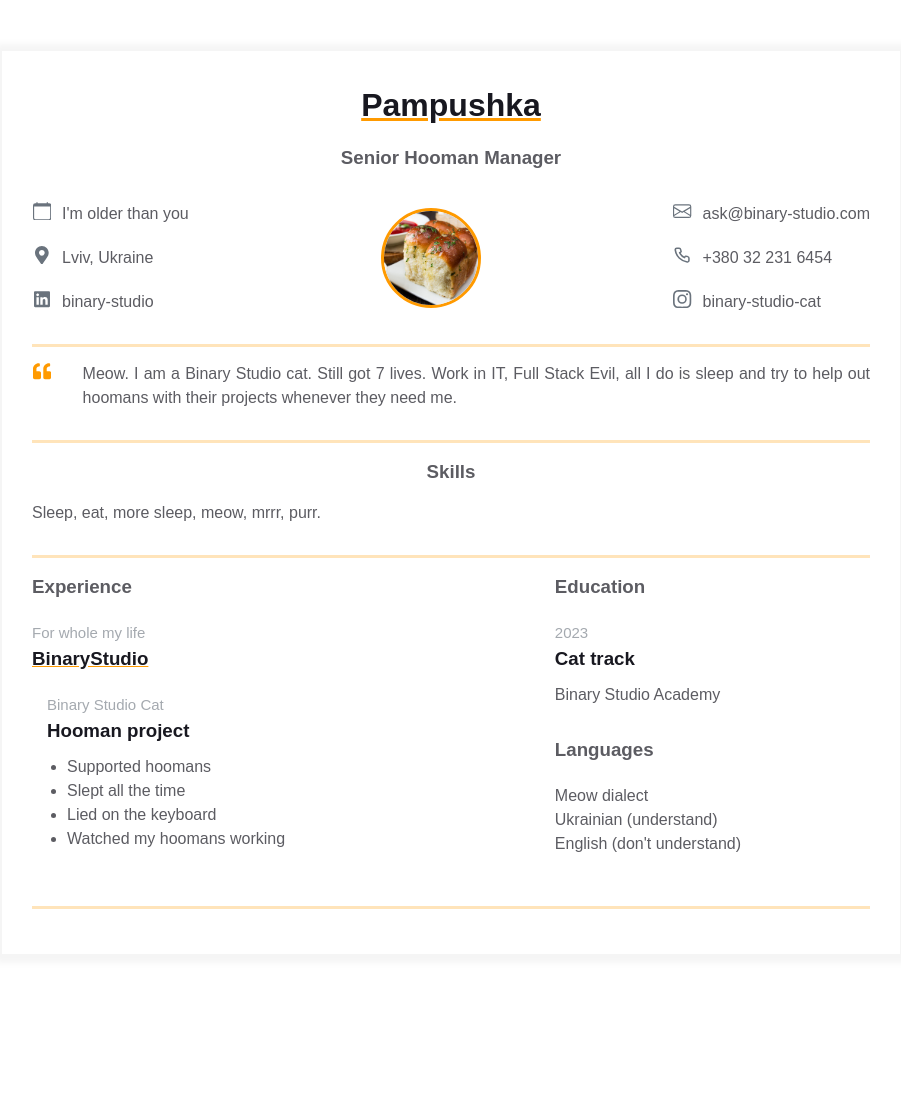
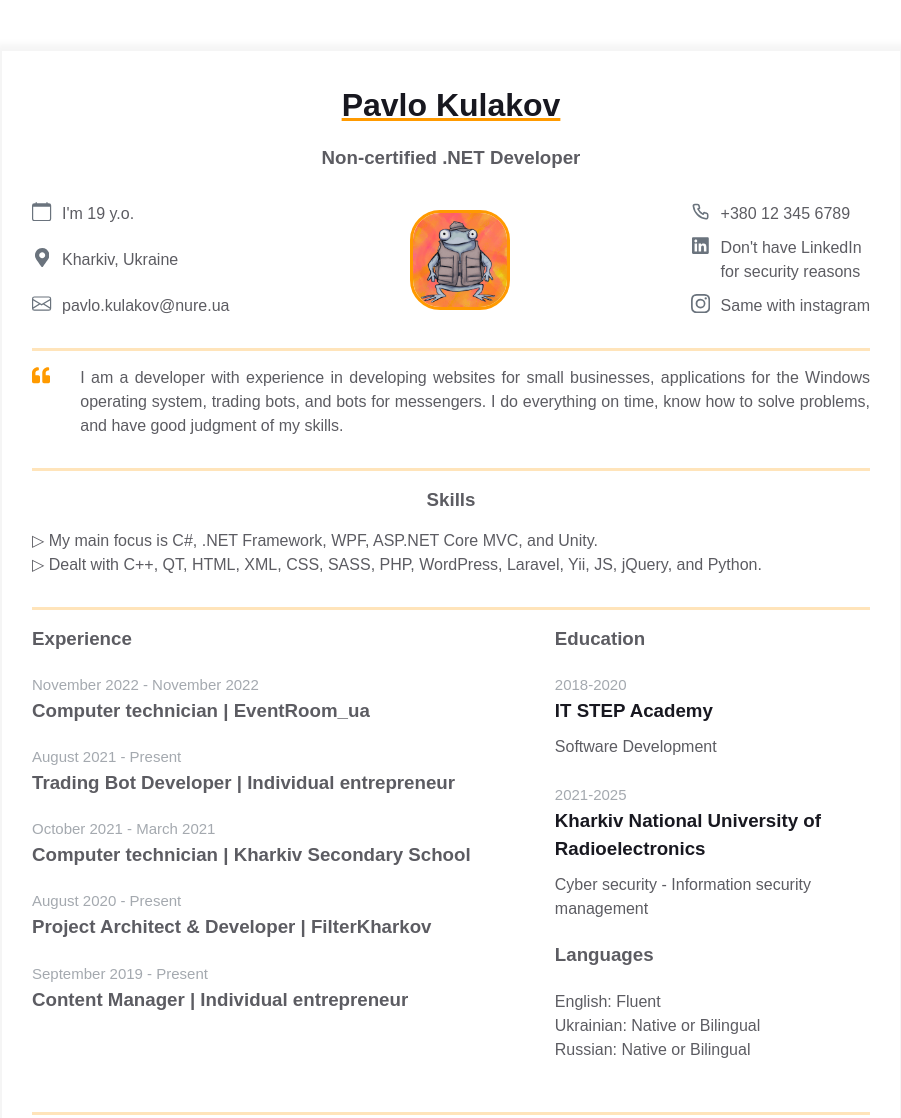
Before and after one commit to NotDeCoder/homepage, a plain HTML site: page index.html in a window 1280 px wide. Shown: the whole page, without its empty margins (189-1090 px from the left). Before the commit the page ends 1005 px from the top, so only its background shows below. Drawn offline with Linux system fonts and the light colour scheme.

Commit message:
Filled out the resume with my own information

```diff
--- a/index.html
+++ b/index.html
@@ -11,9 +11,8 @@
             <div class="resume">
                 <div class="container">
                     <div class="resume__block">
-                        <h1 class="contact-info__header">Pampushka</h1>
-                        <h3 class="contact-info__sub-header">Senior Hooman Manager</h3>
-
+                        <h1 class="contact-info__header">Pavlo Kulakov</h1>
+                        <h3 class="contact-info__sub-header">Non-certified .NET Developer</h3>
                         <div class="contact_info_container fh">
                             <div class="contact-info__block">
                                 <a href="" rel="author" class="contact-info__item">
@@ -24,7 +23,7 @@
                                             </path>
                                         </svg>
                                     </div>
-									<span>I'm older than you</span>
+                                    <span>I'm 19 y.o.</span>
                                 </a>
                                 <a href="" rel="author" class="contact-info__item">
                                     <div class="contact-info__item-icon-wrapper">
@@ -34,25 +33,8 @@
                                             </path>
                                         </svg>
                                     </div>
-                                    <span>Lviv, Ukraine</span>
+                                    <span>Kharkiv, Ukraine</span>
                                 </a>
-								<a href="https://ua.linkedin.com/company/binary-studio_241166" rel="author" class="contact-info__item">
-                                    <div class="contact-info__item-icon-wrapper">
-                                        <svg class="contact-info__item-icon" xmlns="http://www.w3.org/2000/svg" viewBox="0 0 448 512">
-                                            <path
-                                                d="M416 32H31.9C14.3 32 0 46.5 0 64.3v383.4C0 465.5 14.3 480 31.9 480H416c17.6 0 32-14.5 32-32.3V64.3c0-17.8-14.4-32.3-32-32.3zM135.4 416H69V202.2h66.5V416zm-33.2-243c-21.3 0-38.5-17.3-38.5-38.5S80.9 96 102.2 96c21.2 0 38.5 17.3 38.5 38.5 0 21.3-17.2 38.5-38.5 38.5zm282.1 243h-66.4V312c0-24.8-.5-56.7-34.5-56.7-34.6 0-39.9 27-39.9 54.9V416h-66.4V202.2h63.7v29.2h.9c8.9-16.8 30.6-34.5 62.9-34.5 67.2 0 79.7 44.3 79.7 101.9V416z">
-                                            </path>
-                                        </svg>
-                                    </div>
-                                    <span>binary-studio</span>
-                                </a>
-                            </div>
-
-                            <div class="contact-info__block contact-info__block--center">
-                                <img class="contact-info__avatar" src="assets/pampushki.jpg" alt="Avatar">
-                            </div>
-
-                            <div class="contact-info__block">
                                 <a href="" rel="author" class="contact-info__item">
                                     <div class="contact-info__item-icon-wrapper">
                                         <svg class="contact-info__item-icon" xmlns="http://www.w3.org/2000/svg" viewBox="0 0 16 16">
@@ -61,8 +43,13 @@
                                             </path>
                                         </svg>
                                     </div>
-									<span>ask@binary-studio.com</span>
+                                    <span>pavlo.kulakov@nure.ua</span>
                                 </a>
+                            </div>
+                            <div class="contact-info__block contact-info__block--center">
+                                <img class="contact-info__avatar" src="assets/shmallfrogpp.png" alt="Avatar">
+                            </div>
+                            <div class="contact-info__block">
                                 <a href="" rel="author" class="contact-info__item">
                                     <div class="contact-info__item-icon-wrapper">
                                         <svg class="contact-info__item-icon" xmlns="http://www.w3.org/2000/svg" viewBox="0 0 24 24">
@@ -71,9 +58,19 @@
                                             </path>
                                         </svg>
                                     </div>
-                                    <span>+380 32 231 6454</span>
+                                    <span>+380 12 345 6789</span>
                                 </a>
-								<a href="https://ua.linkedin.com/company/binary-studio_241166" rel="author" class="contact-info__item">
+                                <a href="" rel="author" class="contact-info__item">
+                                    <div class="contact-info__item-icon-wrapper">
+                                        <svg class="contact-info__item-icon" xmlns="http://www.w3.org/2000/svg" viewBox="0 0 448 512">
+                                            <path
+                                                d="M416 32H31.9C14.3 32 0 46.5 0 64.3v383.4C0 465.5 14.3 480 31.9 480H416c17.6 0 32-14.5 32-32.3V64.3c0-17.8-14.4-32.3-32-32.3zM135.4 416H69V202.2h66.5V416zm-33.2-243c-21.3 0-38.5-17.3-38.5-38.5S80.9 96 102.2 96c21.2 0 38.5 17.3 38.5 38.5 0 21.3-17.2 38.5-38.5 38.5zm282.1 243h-66.4V312c0-24.8-.5-56.7-34.5-56.7-34.6 0-39.9 27-39.9 54.9V416h-66.4V202.2h63.7v29.2h.9c8.9-16.8 30.6-34.5 62.9-34.5 67.2 0 79.7 44.3 79.7 101.9V416z">
+                                            </path>
+                                        </svg>
+                                    </div>
+                                    <span>Don't have LinkedIn <br>for security reasons</span>
+                                </a>
+                                <a href="" rel="author" class="contact-info__item">
                                     <div class="contact-info__item-icon-wrapper">
                                         <svg class="contact-info__item-icon" xmlns="http://www.w3.org/2000/svg" viewBox="0 0 16 16">
                                             <path
@@ -81,7 +78,7 @@
                                             </path>
                                         </svg>
                                     </div>
-                                    <span>binary-studio-cat</span>
+                                    <span>Same with instagram</span>
                                 </a>
                             </div>
                         </div>
@@ -97,10 +94,12 @@
                                     </path>
                                 </svg>
                             </div>
-							<p class="intro_text">Meow.
-								I am a Binary Studio cat. Still got 7 lives. Work in IT, Full Stack Evil,
-								all I do is sleep and try to help out hoomans with their projects whenever
-								they need me.
+                            <p class="intro_text">
+                                I am a developer with experience in developing websites
+                                for small businesses, applications for the Windows
+                                operating system, trading bots, and bots for messengers.
+                                I do everything on time, know how to solve problems,
+                                and have good judgment of my skills.
                             </p>
                         </div>
                     </div>
@@ -109,7 +108,13 @@
                     <div class="resume__block">
                         <div class="skills">
                             <h3 class="skills__header">Skills</h3>
-							<p class="skills__text">Sleep, eat, more sleep, meow, mrrr, purr. </p>
+                            <p class="skills__text">
+                                ▷ My main focus is C#, .NET Framework, WPF,
+                                ASP.NET Core MVC, and Unity.
+                                <br>
+                                ▷ Dealt with C++, QT, HTML, XML, CSS, SASS,
+                                PHP, WordPress, Laravel, Yii, JS, jQuery, and Python.
+                            </p>
                         </div>
                     </div>
                 </div>
@@ -118,42 +123,52 @@
                         <div class="main-info fh">
                             <div class="experiences">
                                 <h3 class="experiences__header">Experience</h3>
-								<div class="experiences__company">
                                 <div class="experiences__company-header">
-										<span class="experiences__company-header-durability">For whole my life</span>
-										<h3 class="experiences__company-header-name">BinaryStudio</h3>
+                                    <span class="experiences__company-header-durability">November 2022 - November 2022</span>
+                                    <h3 class="experiences__company-header-name">Computer technician | EventRoom_ua</h3>
                                 </div>
-									<div class="experiences__company-project">
-										<span class="experiences__company-project-role">Binary Studio Cat</span>
-										<h3 class="experiences__company-project-name">Hooman project</h3>
-										<ul class="experiences__company-project-responsibilities">
-											<li>Supported hoomans</li>
-											<li>Slept all the time</li>
-											<li>Lied on the keyboard</li>
-											<li>Watched my hoomans working</li>
-										</ul>
+                                <div class="experiences__company-header">
+                                    <span class="experiences__company-header-durability">August 2021 - Present</span>
+                                    <h3 class="experiences__company-header-name">Trading Bot Developer | Individual entrepreneur</h3>
                                 </div>
+                                <div class="experiences__company-header">
+                                    <span class="experiences__company-header-durability">October 2021 - March 2021</span>
+                                    <h3 class="experiences__company-header-name">Computer technician | Kharkiv Secondary School</h3>
+                                </div>
+                                <div class="experiences__company-header">
+                                    <span class="experiences__company-header-durability">August 2020 - Present</span>
+                                    <h3 class="experiences__company-header-name">Project Architect & Developer | FilterKharkov</h3>
+                                </div>
+                                <div class="experiences__company-header">
+                                    <span class="experiences__company-header-durability">September 2019 - Present</span>
+                                    <h3 class="experiences__company-header-name">Content Manager | Individual entrepreneur</h3>
                                 </div>
                             </div>
                             <div class="additional-info fv">
                                 <div class="additional-info__education">
                                     <h3 class="additional-info__education-header">Education</h3>
                                     <div class="additional-info__education-university">
-										<span class="additional-info__education-university-durability">2023</span>
-										<h3 class="additional-info__education-university-speciality">Cat track</h3>
-										<p class="additional-info__education-university-name">Binary Studio Academy</p>
+                                        <span class="additional-info__education-university-durability">2018-2020</span>
+                                        <h3 class="additional-info__education-university-speciality">IT STEP Academy</h3>
+                                        <p class="additional-info__education-university-name">Software Development</p>
+                                    </div>
+                                    <br>
+                                    <div class="additional-info__education-university">
+                                        <span class="additional-info__education-university-durability">2021-2025</span>
+                                        <h3 class="additional-info__education-university-speciality">Kharkiv National University of Radioelectronics</h3>
+                                        <p class="additional-info__education-university-name">Cyber security - Information security management</p>
                                     </div>
                                 </div>
                                 <div class="additional-info__languages">
                                     <h3 class="additional-info__languages-header">Languages</h3>
                                     <p class="additional-info__languages-item">
-										Meow dialect
+                                        English: Fluent
                                     </p>
                                     <p class="additional-info__languages-item">
-										Ukrainian (understand)
+                                        Ukrainian: Native or Bilingual
                                     </p>
                                     <p class="additional-info__languages-item">
-										English (don't understand)
+                                        Russian: Native or Bilingual
                                     </p>
                                 </div>
                             </div>
--- a/styles.css
+++ b/styles.css
@@ -1,4 +1,4 @@
-/*General styles*/
+/* General styles */
 * {
     margin: 0;
     padding: 0;
@@ -49,8 +49,7 @@ body {
     margin-bottom: 15px;
 }
 
-@media screen and (max-width: 576px) {
-
+@media screen and (width <= 576px) {
     .main-info,
     .contact_info_container {
         flex-direction: column;
@@ -70,7 +69,7 @@ body {
 }
 
 
-/*Contact info styles*/
+/* Contact info styles */
 .contact-info__header,
 .contact-info__sub-header {
     text-align: center;
@@ -106,7 +105,7 @@ body {
 }
 
 .contact-info__item:not(:last-child) {
-    margin-bottom: 20px;
+    margin-bottom: 10px;
 }
 
 .contact-info__item-icon-wrapper {
@@ -121,20 +120,19 @@ body {
 }
 
 .contact-info__item-icon {
-    height: 1.1428rem;
+    height: 1.2rem;
     vertical-align: text-bottom;
 }
 
 .contact-info__avatar {
-    border-radius: 50%;
+    border-radius: 30%;
     width: 100px;
     height: 100px;
-    object-fit: cover;
     border: 3px solid;
     border-color: var(--text-decoration-color);
 }
 
-/*Intro and skills styles*/
+/* Intro and skills styles */
 .intro {
     display: flex;
     justify-content: start;
@@ -172,7 +170,7 @@ body {
     text-align: justify;
 }
 
-/*Experience and additional info styles*/
+/* Experience and additional info styles */
 .experiences {
     flex: 1 1 60%;
     margin-right: 50px;
@@ -192,9 +190,8 @@ body {
 }
 
 .experiences__company-header-name {
-    color: var(--primary-text-color);
+    color: var(--secondary-text-color);
     text-decoration-color: var(--text-decoration-color);
-    text-decoration-line: underline;
     text-align: left;
     margin-bottom: 20px;
 }
```
Also changed, not shown: assets/shmallfrogpp.png (added). Lines whose indentation alone changed are shown as unchanged.
